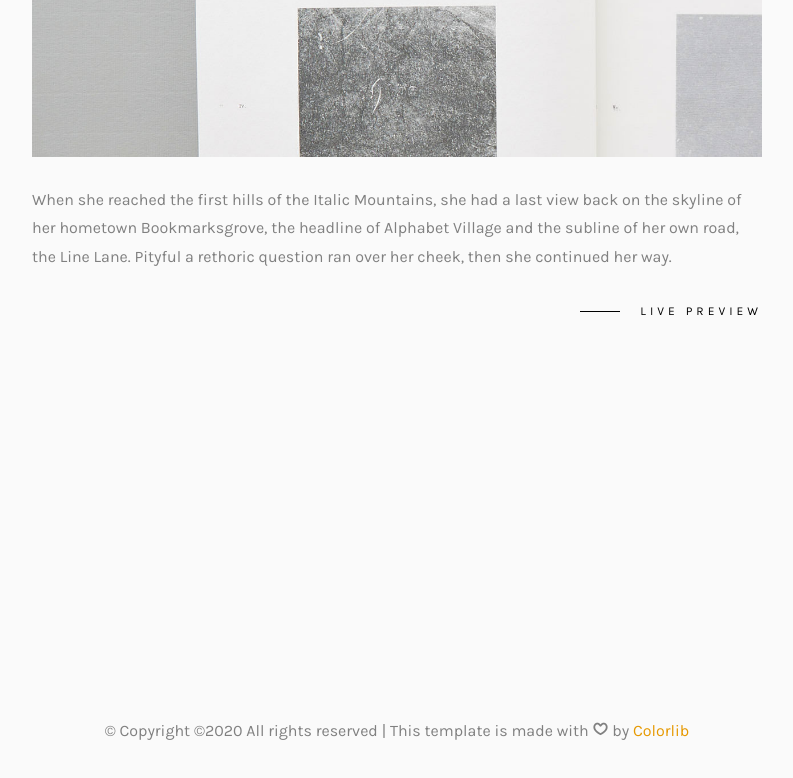
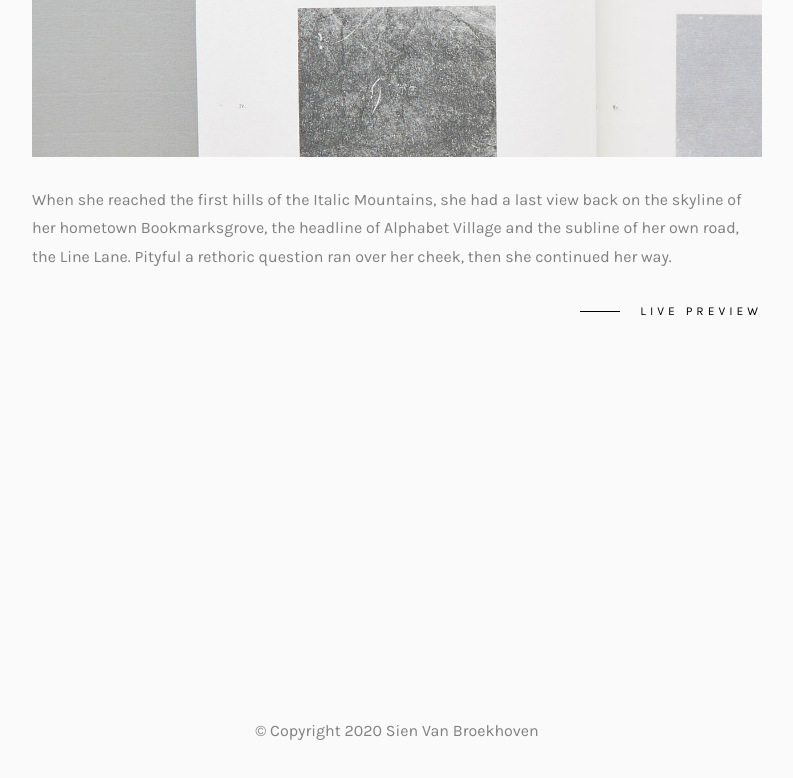
Before and after one commit to SienVB/SienVB.github.io, a plain HTML site: page vmi.html in a window 1280 px wide. Shown: the part 1783-2561 px from the top of the page, without its empty margins (243-1036 px from the left). Drawn offline with nearby package versions, Linux system fonts and the light colour scheme; files whose address does not match are found by name; a web font is replaced by a local one.

Commit message:
Fix footer

```diff
--- a/vmi.html
+++ b/vmi.html
@@ -5,11 +5,9 @@
     <meta http-equiv="X-UA-Compatible" content="IE=edge">
     <title>Silo VMI</title>
     <meta name="viewport" content="width=device-width, initial-scale=1">
-    <meta name="description" content="" />
-    <meta name="keywords" content="" />
-    <meta name="author" content="" />
+    <meta name="author" content="Sien Van Broekhoven" />
 
-    <!-- Facebook and Twitter integration -->
+    <!-- Facebook and Twitter integration
     <meta property="og:title" content=""/>
     <meta property="og:image" content=""/>
     <meta property="og:url" content=""/>
@@ -18,7 +16,7 @@
     <meta name="twitter:title" content="" />
     <meta name="twitter:image" content="" />
     <meta name="twitter:url" content="" />
-    <meta name="twitter:card" content="" />
+    <meta name="twitter:card" content="" /> -->
 
     <!-- Place favicon.ico and apple-touch-icon.png in the root directory -->
     <link rel="shortcut icon" href="favicon.ico">
@@ -131,13 +129,11 @@
 
     <footer>
         <div id="footer">
-            <div class="container">
+
             <div class="row">
                 <div class="col-md-12 text-center">
                     <p>
-                            &copy; <!-- Link back to Colorlib can't be removed. Template is licensed under CC BY 3.0. -->
-                            Copyright &copy;<script>document.write(new Date().getFullYear());</script> All rights reserved | This template is made with <i class="icon-heart4" aria-hidden="true"></i> by <a href="https://colorlib.com" target="_blank">Colorlib</a>
-                            <!-- Link back to Colorlib can't be removed. Template is licensed under CC BY 3.0. -->
+                        &copy; Copyright <script>document.write(new Date().getFullYear());</script> Sien Van Broekhoven
                     </p>
                 </div>
             </div>
```
Also changed, not shown: webhosting.html (+2 -4 lines). Lines whose indentation alone changed are shown as unchanged.
